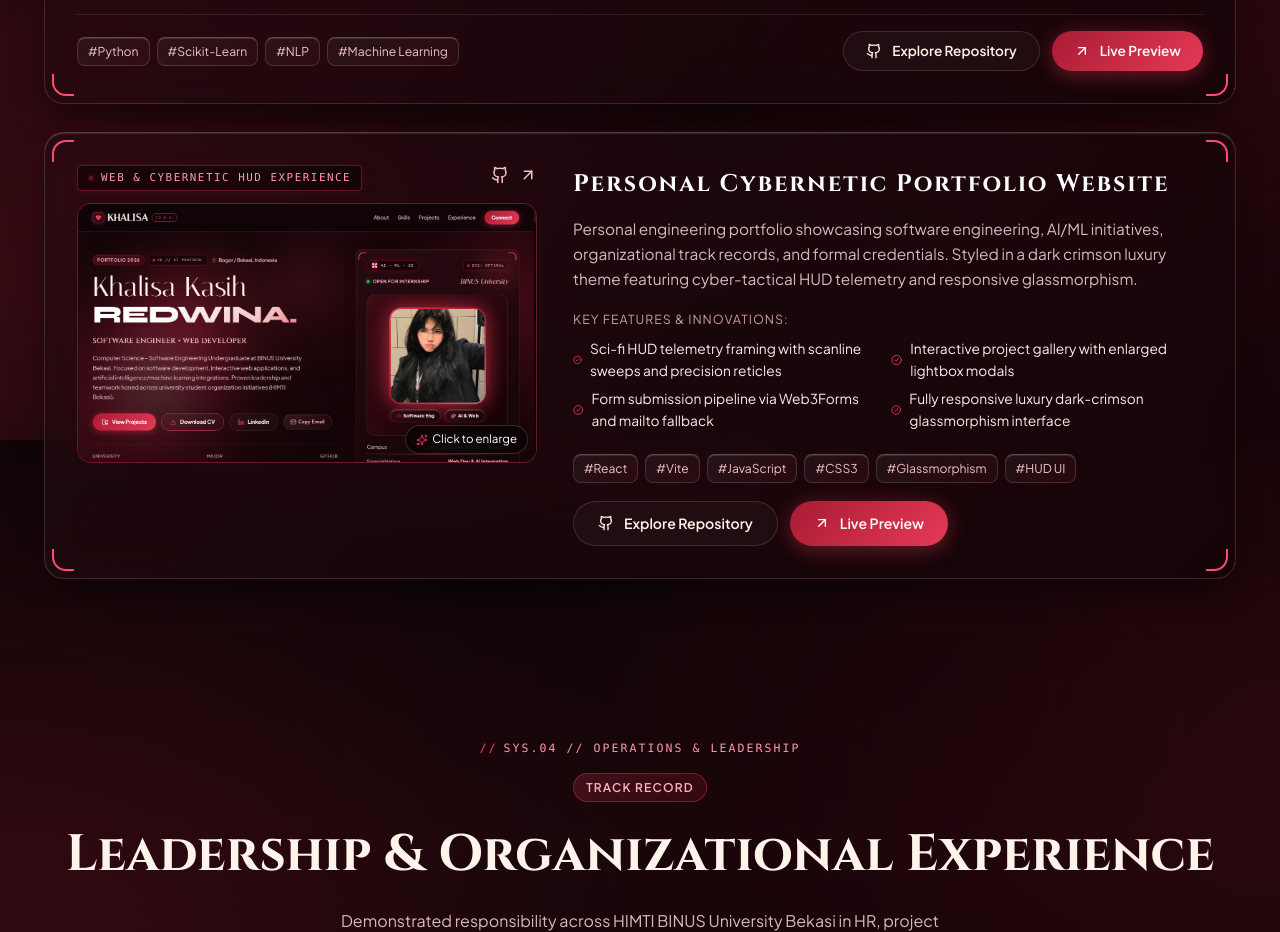
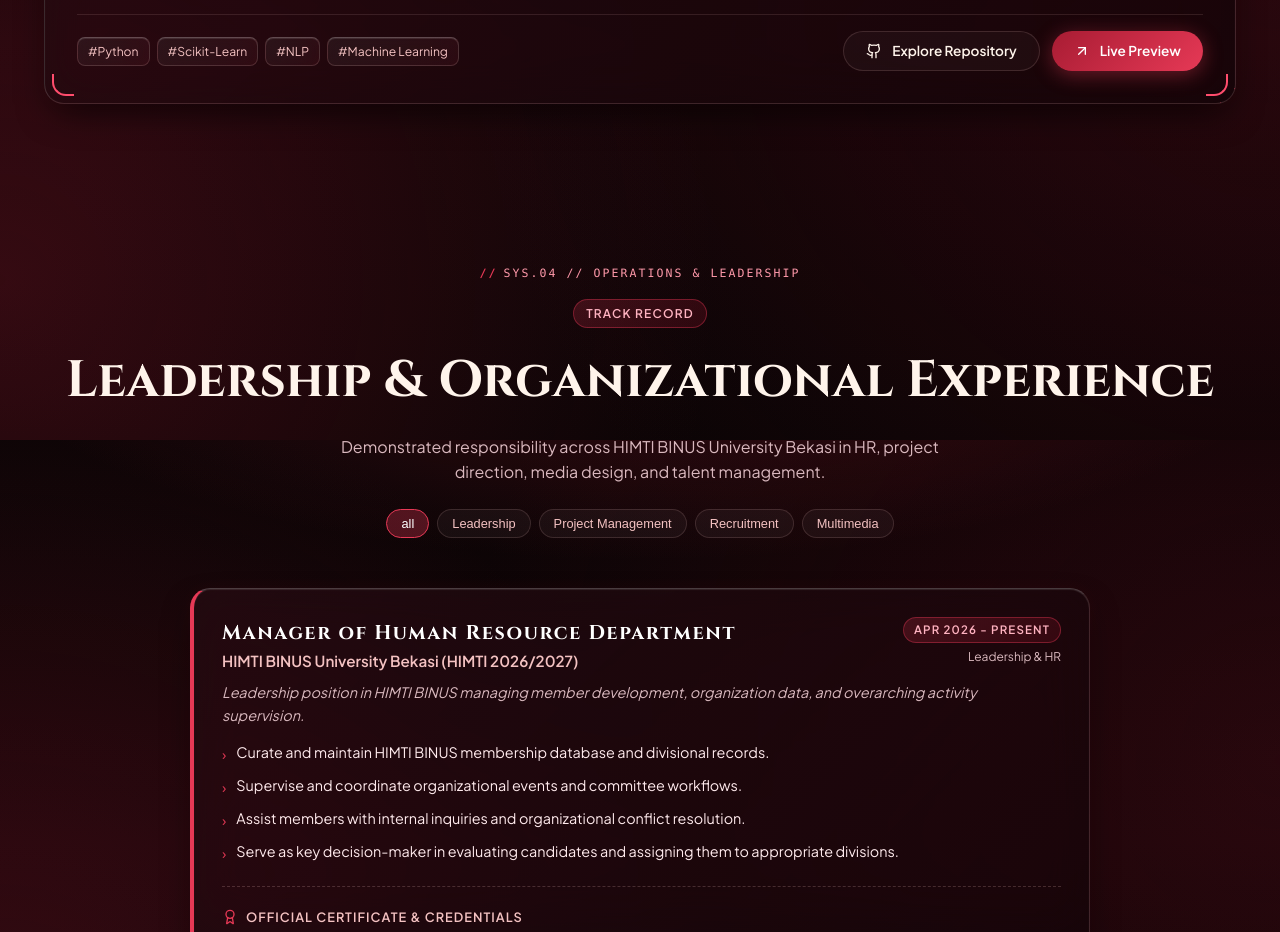
Before and after one commit to Asa790/portfolio-asa, a React (Vite) app: page / in a window 1280 px wide. Shown: the part 6760-7692 px from the top of the page. Built offline with nearby package versions, Linux system fonts and the light colour scheme; a web font is replaced by a local one.

Commit message:
Revert "Add Personal Cybernetic Portfolio Website project with high-res UI preview"
This reverts commit c505a375913f9776ec0e9ff5cc20e010c817feaf.

```diff
--- a/src/data.js
+++ b/src/data.js
@@ -169,25 +169,6 @@
       demo: "https://github.com/Asa790/Spam-Detection-ml",
       highlights: ["Text feature extraction", "Supervised classification model", "High precision spam filtering"],
       featured: false
-    },
-    {
-      id: "portfolio-web",
-      title: "Personal Cybernetic Portfolio Website",
-      category: "Web & Cybernetic HUD Experience",
-      description: "Personal engineering portfolio showcasing software engineering, AI/ML initiatives, organizational track records, and formal credentials. Styled in a dark crimson luxury theme featuring cyber-tactical HUD telemetry and responsive glassmorphism.",
-      tags: ["React", "Vite", "JavaScript", "CSS3", "Glassmorphism", "HUD UI"],
-      github: "https://github.com/Asa790/portfolio-asa",
-      demo: "https://portfolio-asa.vercel.app",
-      highlights: [
-        "Sci-fi HUD telemetry framing with scanline sweeps and precision reticles",
-        "Interactive project gallery with enlarged lightbox modals",
-        "Form submission pipeline via Web3Forms and mailto fallback",
-        "Fully responsive luxury dark-crimson glassmorphism interface"
-      ],
-      images: [
-        "/projects/portfolio-preview.png"
-      ],
-      featured: true
     }
   ],
 
```
Also changed, not shown: public/projects/portfolio-preview.png (deleted).
